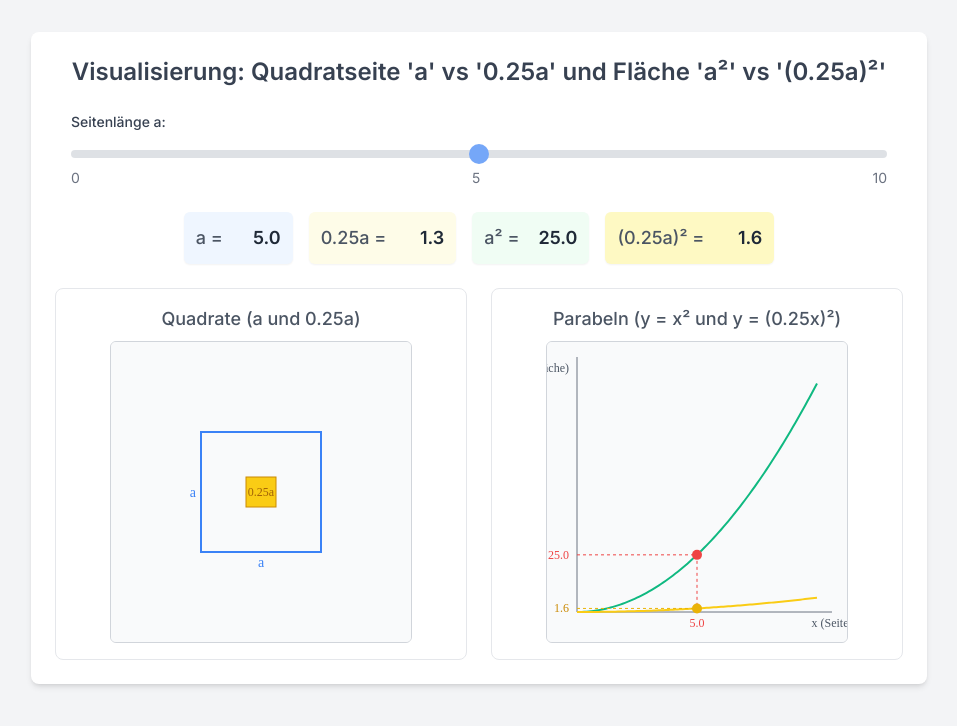
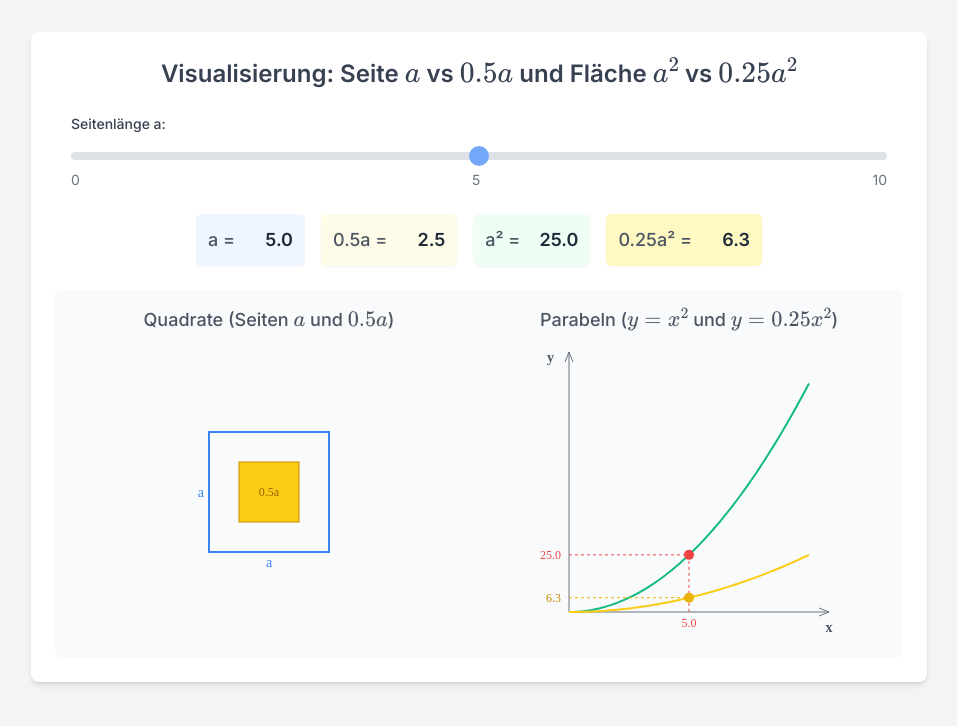
Before and after one commit to HerrBellusci/Numerik, a plain HTML site: page Quadratseite.html in a window 1280 px wide. Shown: the whole page, without its empty margins (161-1118 px from the left). Drawn offline with nearby package versions, Linux system fonts and the light colour scheme.

Commit message:
Update Quadratseite.html

```diff
--- a/Quadratseite.html
+++ b/Quadratseite.html
@@ -3,7 +3,7 @@
 <head>
     <meta charset="UTF-8">
     <meta name="viewport" content="width=device-width, initial-scale=1.0">
-    <title>Quadratseite und Fläche (Parabel) - Erweitert</title>
+    <title>Visualisierung: Quadrat a vs 0.5a und Fläche a² vs 0.25a²</title>
     <script src="https://cdn.tailwindcss.com"></script>
     <style>
         /* Custom styles for better visualization */
@@ -11,9 +11,11 @@
             font-family: 'Inter', sans-serif; /* Use Inter font */
         }
         canvas {
-            border: 1px solid #d1d5db; /* gray-300 */
             border-radius: 0.375rem; /* rounded-md */
-            background-color: #f9fafb; /* gray-50 */
+            display: block; /* Prevent extra space below canvas */
+            margin-left: auto; /* Center canvas */
+            margin-right: auto; /* Center canvas */
+            max-width: 100%; /* Ensure canvas scales down */
         }
         /* Style slider */
         input[type=range] {
@@ -57,15 +59,45 @@
             min-width: 50px; /* Ensure space for values */
             text-align: right;
         }
+        /* Ensure MathJax output aligns well */
+        mjx-container {
+             display: inline !important; /* Prevent block display */
+             text-align: initial !important; /* Reset text align if needed */
+        }
     </style>
     <link rel="preconnect" href="https://fonts.googleapis.com">
     <link rel="preconnect" href="https://fonts.gstatic.com" crossorigin>
     <link href="https://fonts.googleapis.com/css2?family=Inter:wght@400;500;600&display=swap" rel="stylesheet">
+
+    <script>
+        window.MathJax = {
+          tex: {
+            inlineMath: [['$', '$'], ['\\(', '\\)']] // Define inline math delimiters
+          },
+          svg: {
+            fontCache: 'global'
+          },
+          startup: {
+            // This function runs when MathJax is ready
+            ready: () => {
+              MathJax.startup.defaultReady(); // Perform the default startup actions
+              MathJax.startup.promise.then(() => {
+                // Typeset the entire body after MathJax is fully loaded
+                MathJax.typesetPromise();
+                console.log('MathJax initial typesetting complete.');
+              });
+            }
+          }
+        };
+        </script>
+    <script src="https://polyfill.io/v3/polyfill.min.js?features=es6"></script>
+    <script id="MathJax-script" async src="https://cdn.jsdelivr.net/npm/mathjax@3/es5/tex-mml-chtml.js"></script>
+
 </head>
 <body class="bg-gray-100 p-4 md:p-8 flex flex-col items-center min-h-screen">
 
     <div class="bg-white p-6 rounded-lg shadow-md w-full max-w-4xl">
-        <h1 class="text-2xl font-semibold text-center text-gray-700 mb-6">Visualisierung: Quadratseite 'a' vs '0.25a' und Fläche 'a²' vs '(0.25a)²'</h1>
+        <h1 class="text-2xl font-semibold text-center text-gray-700 mb-6">Visualisierung: Seite $a$ vs $0.5a$ und Fläche $a^2$ vs $0.25a^2$</h1>
 
         <div class="mb-6 px-4">
             <label for="aSlider" class="block text-sm font-medium text-gray-700 mb-2">Seitenlänge a:</label>
@@ -83,28 +115,28 @@
                 <span id="aValue" class="value-display">5.0</span>
             </div>
              <div class="text-center bg-yellow-50 p-3 rounded-md shadow-sm flex items-center space-x-2">
-                <span class="label-text">0.25a = </span>
-                <span id="aQuarterValue" class="value-display">1.3</span>
+                <span class="label-text">0.5a = </span>
+                <span id="aHalfValue" class="value-display">2.5</span>
             </div>
             <div class="text-center bg-green-50 p-3 rounded-md shadow-sm flex items-center space-x-2">
                 <span class="label-text">a² = </span>
                 <span id="aSquaredValue" class="value-display">25.0</span>
             </div>
              <div class="text-center bg-yellow-100 p-3 rounded-md shadow-sm flex items-center space-x-2">
-                <span class="label-text">(0.25a)² = </span>
-                <span id="aQuarterSquaredValue" class="value-display">1.6</span>
+                <span class="label-text">0.25a² = </span>
+                <span id="aQuarterSquaredAreaValue" class="value-display">6.3</span>
             </div>
         </div>
 
-        <div class="grid grid-cols-1 md:grid-cols-2 gap-6">
-            <div class="text-center p-4 border border-gray-200 rounded-lg bg-white">
-                <h2 class="text-lg font-medium text-gray-600 mb-2">Quadrate (a und 0.25a)</h2>
-                <canvas id="squareCanvas" width="300" height="300" class="mx-auto"></canvas>
+        <div class="grid grid-cols-1 md:grid-cols-2 gap-6 bg-gray-50 p-4 rounded-md">
+            <div class="text-center">
+                 <h2 class="text-lg font-medium text-gray-600 mb-2">Quadrate (Seiten $a$ und $0.5a$)</h2>
+                <canvas id="squareCanvas" width="300" height="300"></canvas>
             </div>
 
-            <div class="text-center p-4 border border-gray-200 rounded-lg bg-white">
-                <h2 class="text-lg font-medium text-gray-600 mb-2">Parabeln (y = x² und y = (0.25x)²)</h2>
-                <canvas id="parabolaCanvas" width="300" height="300" class="mx-auto"></canvas>
+            <div class="text-center">
+                 <h2 class="text-lg font-medium text-gray-600 mb-2">Parabeln ($y = x^2$ und $y = 0.25x^2$)</h2>
+                <canvas id="parabolaCanvas" width="300" height="300"></canvas>
             </div>
         </div>
     </div>
@@ -113,108 +145,96 @@
         // Get DOM elements
         const slider = document.getElementById('aSlider');
         const aValueDisplay = document.getElementById('aValue');
-        const aQuarterValueDisplay = document.getElementById('aQuarterValue');
+        const aHalfValueDisplay = document.getElementById('aHalfValue');
         const aSquaredValueDisplay = document.getElementById('aSquaredValue');
-        const aQuarterSquaredValueDisplay = document.getElementById('aQuarterSquaredValue');
+        const aQuarterSquaredAreaValueDisplay = document.getElementById('aQuarterSquaredAreaValue');
         const squareCanvas = document.getElementById('squareCanvas');
         const parabolaCanvas = document.getElementById('parabolaCanvas');
         const sqCtx = squareCanvas.getContext('2d');
         const paCtx = parabolaCanvas.getContext('2d');
 
         // Constants for drawing
-        const maxA = parseFloat(slider.max); // Maximum value of 'a' from slider
-        const sqPadding = 30; // Padding for square canvas
-        const paPadding = 30; // Padding for parabola canvas
+        const maxA = parseFloat(slider.max);
+        const sqPadding = 30;
+        const paPadding = 30;
         const sqCanvasSize = squareCanvas.width;
         const paCanvasSize = parabolaCanvas.width;
 
         // --- Drawing Functions ---
 
-        // Function to draw the squares
         function drawSquare(a) {
-            sqCtx.clearRect(0, 0, sqCanvasSize, sqCanvasSize); // Clear canvas
-            sqCtx.fillStyle = "#f9fafb"; // bg-gray-50 for canvas background
-            sqCtx.fillRect(0, 0, sqCanvasSize, sqCanvasSize);
+            sqCtx.clearRect(0, 0, sqCanvasSize, sqCanvasSize);
 
-            // --- Outer Square (a) ---
             const maxDrawableSize = sqCanvasSize - 2 * sqPadding;
-            const side = (a / maxA) * maxDrawableSize; // Scaled side length for drawing
+            const side = (a / maxA) * maxDrawableSize;
             const x = (sqCanvasSize - side) / 2;
             const y = (sqCanvasSize - side) / 2;
 
-            // Draw the outer square (stroke only)
+            // Outer square
             sqCtx.strokeStyle = '#3b82f6'; // blue-500
             sqCtx.lineWidth = 2;
             sqCtx.strokeRect(x, y, side, side);
-
-            // Draw label 'a' for outer square
             sqCtx.fillStyle = '#3b82f6'; // blue-500
             sqCtx.font = '14px Inter';
             sqCtx.textAlign = 'center';
-            sqCtx.fillText('a', x + side / 2, y + side + 15); // Below the square
+            sqCtx.fillText('a', x + side / 2, y + side + 15);
             if (side > 20) {
                  sqCtx.textAlign = 'right';
-                 sqCtx.fillText('a', x - 5, y + side / 2 + 5); // Left of the square
+                 sqCtx.fillText('a', x - 5, y + side / 2 + 5);
             }
 
-            // --- Inner Square (0.25a) ---
-            const innerSide = 0.25 * side; // Side length of inner square is 25% of outer square's DRAWN side
-            const innerX = x + (side - innerSide) / 2; // Center the inner square
+            // Inner square
+            const innerSide = 0.5 * side;
+            const innerX = x + (side - innerSide) / 2;
             const innerY = y + (side - innerSide) / 2;
-
-            // Draw the inner square (filled)
             sqCtx.fillStyle = '#facc15'; // yellow-400
             sqCtx.fillRect(innerX, innerY, innerSide, innerSide);
-            sqCtx.strokeStyle = '#ca8a04'; // yellow-600 (border for contrast)
+            sqCtx.strokeStyle = '#ca8a04'; // yellow-600
             sqCtx.lineWidth = 1;
             sqCtx.strokeRect(innerX, innerY, innerSide, innerSide);
-
-
-            // Draw label '0.25a' for inner square (if space allows)
             if (innerSide > 25) {
                 sqCtx.fillStyle = '#a16207'; // yellow-700
                 sqCtx.font = '12px Inter';
                 sqCtx.textAlign = 'center';
-                sqCtx.fillText('0.25a', innerX + innerSide / 2, innerY + innerSide / 2 + 4); // Centered inside
+                sqCtx.fillText('0.5a', innerX + innerSide / 2, innerY + innerSide / 2 + 4);
             }
         }
 
-        // Function to draw the parabolas and the points
         function drawParabola(a) {
-            paCtx.clearRect(0, 0, paCanvasSize, paCanvasSize); // Clear canvas
-            paCtx.fillStyle = "#f9fafb"; // bg-gray-50 for canvas background
-            paCtx.fillRect(0, 0, paCanvasSize, paCanvasSize);
+            paCtx.clearRect(0, 0, paCanvasSize, paCanvasSize);
 
-            const maxX = maxA; // Max x-value corresponds to max 'a'
-            const maxY = maxA * maxA; // Max y-value is maxA squared (for the main parabola)
-
-            // Calculate scaling factors (based on the larger parabola y=x²)
+            const maxX = maxA;
+            const maxY = maxA * maxA;
             const scaleX = (paCanvasSize - 2 * paPadding) / maxX;
-            const scaleY = (paCanvasSize - 2 * paPadding) / (maxY * 1.05); // Use same scale for comparison
-
-            // --- Draw Axes ---
+            const scaleY = (paCanvasSize - 2 * paPadding) / (maxY * 1.05);
             const originX = paPadding;
             const originY = paCanvasSize - paPadding;
 
+            // Axes
             paCtx.strokeStyle = '#6b7280'; // gray-500
             paCtx.lineWidth = 1;
             paCtx.beginPath();
-            // Y-axis
-            paCtx.moveTo(originX, paPadding / 2);
+            paCtx.moveTo(originX, paPadding / 2 - 5);
             paCtx.lineTo(originX, originY);
-            // X-axis
-            paCtx.lineTo(paCanvasSize - paPadding / 2, originY);
+            paCtx.moveTo(originX - 4, paPadding / 2 + 5);
+            paCtx.lineTo(originX, paPadding / 2 - 5);
+            paCtx.lineTo(originX + 4, paPadding / 2 + 5);
+            paCtx.moveTo(originX, originY);
+            paCtx.lineTo(paCanvasSize - paPadding / 2 + 5, originY);
+            paCtx.moveTo(paCanvasSize - paPadding / 2 - 5, originY - 4);
+            paCtx.lineTo(paCanvasSize - paPadding / 2 + 5, originY);
+            paCtx.lineTo(paCanvasSize - paPadding / 2 - 5, originY + 4);
             paCtx.stroke();
 
             // Axis Labels
             paCtx.fillStyle = '#4b5563'; // gray-600
-            paCtx.font = '12px Inter';
+            paCtx.font = 'bold 14px Inter';
             paCtx.textAlign = 'center';
-            paCtx.fillText('x (Seite)', paCanvasSize - paPadding / 2, originY + 15); // X-axis label
+            paCtx.fillText('x', paCanvasSize - paPadding / 2 + 5, originY + 20);
             paCtx.textAlign = 'right';
-            paCtx.fillText('y (Fläche)', originX - 8, paPadding); // Y-axis label
+            paCtx.fillText('y', originX - 15, paPadding / 2 + 5);
 
-            // --- Draw Parabola (y = x^2) ---
+            // Parabola y = x^2
             paCtx.beginPath();
             paCtx.strokeStyle = '#10b981'; // emerald-500
             paCtx.lineWidth = 2;
@@ -227,118 +247,107 @@
             }
             paCtx.stroke();
 
-             // --- Draw Parabola (y = (0.25x)^2 = 0.0625 * x^2) ---
+            // Parabola y = 0.25 * x^2
             paCtx.beginPath();
             paCtx.strokeStyle = '#facc15'; // yellow-400
             paCtx.lineWidth = 2;
             for (let xPlot = 0; xPlot <= maxX; xPlot += 0.1) {
-                const yPlot = 0.0625 * xPlot * xPlot; // Use the formula for the second parabola
+                const yPlot = 0.25 * xPlot * xPlot;
                 const canvasX = originX + xPlot * scaleX;
-                const canvasY = originY - yPlot * scaleY; // Use the same scaleY
+                const canvasY = originY - yPlot * scaleY;
                  if (xPlot === 0) paCtx.moveTo(canvasX, canvasY);
                 else paCtx.lineTo(canvasX, canvasY);
             }
             paCtx.stroke();
 
-
-            // --- Draw Point (a, a^2) ---
+            // Point (a, a^2)
             const aSquared = a * a;
             const pointX_a = originX + a * scaleX;
             const pointY_a2 = originY - aSquared * scaleY;
-
-            // Draw the point
             paCtx.fillStyle = '#ef4444'; // red-500
             paCtx.beginPath();
             paCtx.arc(pointX_a, pointY_a2, 5, 0, 2 * Math.PI);
             paCtx.fill();
-
-            // Draw lines to axes for (a, a^2)
             paCtx.beginPath();
             paCtx.strokeStyle = '#ef4444'; // red-500
             paCtx.setLineDash([3, 3]);
             paCtx.lineWidth = 1;
-            paCtx.moveTo(originX, pointY_a2); // Line to Y axis
+            paCtx.moveTo(originX, pointY_a2);
             paCtx.lineTo(pointX_a, pointY_a2);
-            paCtx.lineTo(pointX_a, originY); // Line to X axis
+            paCtx.lineTo(pointX_a, originY);
             paCtx.stroke();
 
-
-            // --- Draw Point (a, (0.25a)^2) ---
-            const aQuarter = 0.25 * a;
-            const aQuarterSquared = aQuarter * aQuarter; // or 0.0625 * a * a
-            // const pointX_aQuarter = originX + aQuarter * scaleX; // X-coordinate is still 'a' for the input
-            const pointY_aQuarter2 = originY - aQuarterSquared * scaleY;
-
-            // Draw the second point (on the yellow parabola at x=a)
+            // Point (a, 0.25a^2)
+            const aQuarterArea = 0.25 * a * a;
+            const pointY_aQuarterArea = originY - aQuarterArea * scaleY;
             paCtx.fillStyle = '#eab308'; // yellow-500
             paCtx.beginPath();
-            // Use pointX_a because the input value is 'a' for both points
-            paCtx.arc(pointX_a, pointY_aQuarter2, 5, 0, 2 * Math.PI);
+            paCtx.arc(pointX_a, pointY_aQuarterArea, 5, 0, 2 * Math.PI);
             paCtx.fill();
-
-            // Draw lines to axes for (a, (0.25a)^2)
             paCtx.beginPath();
             paCtx.strokeStyle = '#eab308'; // yellow-500
-            // Dashed lines already set
             paCtx.lineWidth = 1;
-            paCtx.moveTo(originX, pointY_aQuarter2); // Line to Y axis
-            paCtx.lineTo(pointX_a, pointY_aQuarter2);
-            // No need to draw line to X axis again, it's the same X position
+            paCtx.moveTo(originX, pointY_aQuarterArea);
+            paCtx.lineTo(pointX_a, pointY_aQuarterArea);
             paCtx.stroke();
-            paCtx.setLineDash([]); // Reset line dash
+            paCtx.setLineDash([]);
 
+            // Coordinate Labels
+            paCtx.font = '12px Inter';
+            paCtx.fillStyle = '#ef4444'; // red-500
+            paCtx.textAlign = 'center';
+            let xLabelOffset = 0;
+            if (Math.abs(pointY_a2 - pointY_aQuarterArea) < 10 && a > 0.1) {
+                 xLabelOffset = -15;
+            }
+            paCtx.fillText(a.toFixed(1), pointX_a + xLabelOffset, originY + 15);
+            paCtx.textAlign = 'right';
+            const yLabelPos_a2 = Math.max(pointY_a2 + 4, paPadding);
+            paCtx.fillText(aSquared.toFixed(1), originX - 8, yLabelPos_a2);
 
-            // --- Label Coordinates ---
-            // Labels for (a, a^2)
-            paCtx.fillStyle = '#ef4444'; // red-500
-            paCtx.font = '12px Inter';
-            paCtx.textAlign = 'center';
-            paCtx.fillText(a.toFixed(1), pointX_a, originY + 15); // Label 'a' on X-axis (only once)
+            paCtx.fillStyle = '#ca8a04'; // yellow-600
             paCtx.textAlign = 'right';
-            const yLabelPos_a2 = Math.max(pointY_a2 + 4, paPadding + 15); // Avoid overlap
-            paCtx.fillText(aSquared.toFixed(1), originX - 8, yLabelPos_a2); // Label 'a²' on Y-axis
-
-             // Labels for (a, (0.25a)^2)
-            paCtx.fillStyle = '#ca8a04'; // yellow-600
-            paCtx.font = '12px Inter';
-            paCtx.textAlign = 'right';
-             // Position label for (0.25a)² carefully to avoid overlap with a² label
-            let yLabelPos_aQuarter2 = pointY_aQuarter2 + 4;
-            if (Math.abs(yLabelPos_aQuarter2 - yLabelPos_a2) < 14) { // If too close to a² label
-                yLabelPos_aQuarter2 = pointY_aQuarter2 - 10; // Move it down
+            let yLabelPos_aQuarterArea = pointY_aQuarterArea + 4;
+            if (Math.abs(yLabelPos_aQuarterArea - yLabelPos_a2) < 14) {
+                yLabelPos_aQuarterArea = pointY_aQuarterArea - 10;
             }
-            yLabelPos_aQuarter2 = Math.max(yLabelPos_aQuarter2, paPadding + 15); // Ensure within bounds
-            paCtx.fillText(aQuarterSquared.toFixed(1), originX - 8, yLabelPos_aQuarter2); // Label '(0.25a)²' on Y-axis
+            yLabelPos_aQuarterArea = Math.max(yLabelPos_aQuarterArea, paPadding);
+            paCtx.fillText(aQuarterArea.toFixed(1), originX - 8, yLabelPos_aQuarterArea);
         }
 
         // --- Update Function ---
         function updateVisualizations() {
             const a = parseFloat(slider.value);
-            const aQuarter = 0.25 * a;
+            const aHalf = 0.5 * a;
             const aSquared = a * a;
-            const aQuarterSquared = aQuarter * aQuarter;
+            const aQuarterSquaredArea = 0.25 * aSquared;
 
             // Update text displays
             aValueDisplay.textContent = a.toFixed(1);
-            aQuarterValueDisplay.textContent = aQuarter.toFixed(1);
+            aHalfValueDisplay.textContent = aHalf.toFixed(1);
             aSquaredValueDisplay.textContent = aSquared.toFixed(1);
-            aQuarterSquaredValueDisplay.textContent = aQuarterSquared.toFixed(1);
-
+            aQuarterSquaredAreaValueDisplay.textContent = aQuarterSquaredArea.toFixed(1);
 
             // Redraw canvases
             drawSquare(a);
             drawParabola(a);
+
+            // Re-typeset MathJax if dynamic content changes might contain LaTeX
+            // Not strictly necessary here as titles are static, but good practice if needed.
+            // if (window.MathJax && MathJax.typesetPromise) {
+            //    MathJax.typesetPromise();
+            // }
         }
 
         // --- Event Listener ---
         slider.addEventListener('input', updateVisualizations);
 
         // --- Initial Draw ---
-        squareCanvas.width = 300;
-        squareCanvas.height = 300;
-        parabolaCanvas.width = 300;
-        parabolaCanvas.height = 300;
-        updateVisualizations(); // Draw initially
+        // Canvas dimensions are set in HTML
+        // Initial draw happens after MathJax is ready (in MathJax config)
+        // We still call it here to ensure it runs if MathJax fails or is slow
+        // but the config ensures typesetting happens first.
+        updateVisualizations();
 
     </script>
 
```
